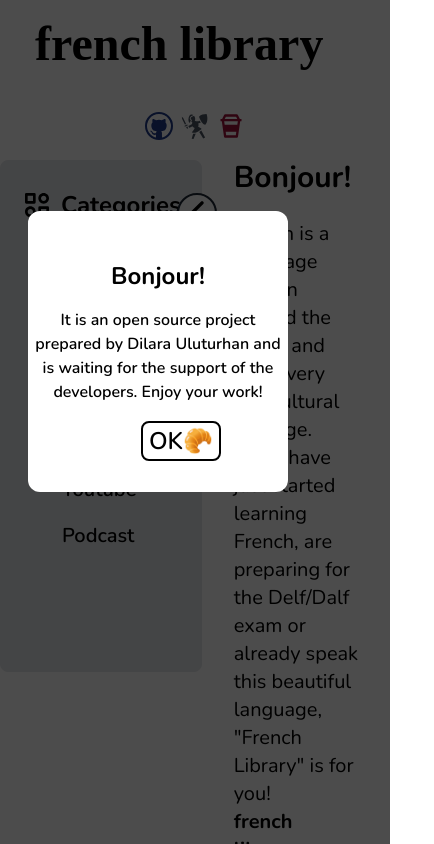
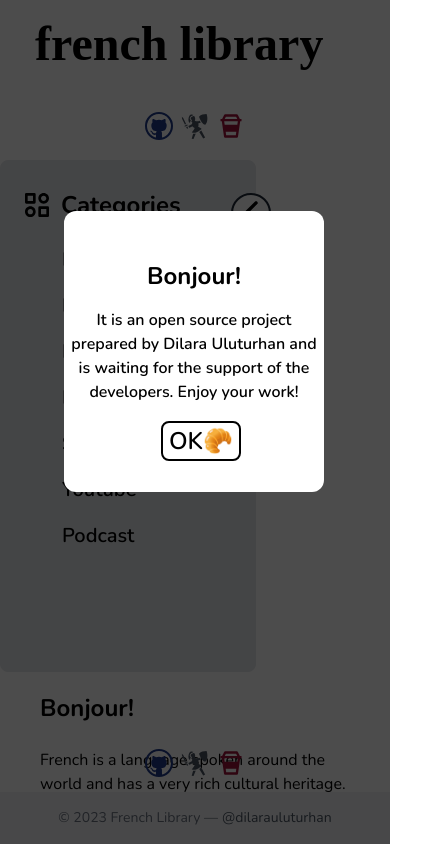
Before and after one commit to dilarauluturhan/french-library, a React (Create React App) app: page / in a window 390 px wide. Shown: the top 844 px of the page, 434 px wide, since content can reach past the window. Built offline with nearby package versions, Linux system fonts and the light colour scheme; a web font is replaced by a local one.

Commit message:
feat: add mobile responsive

```diff
--- a/src/components/Footer.js
+++ b/src/components/Footer.js
@@ -5,7 +5,7 @@ import { BiCoffeeTogo } from 'react-icons/bi';
 
 const Footer = () => {
   return (
-    <footer className='font-nunito'>
+    <footer className='font-nunito fixed bottom-0 w-full'>
       <section className='text-gray-600 relative'>
         <div className='container px-5 py-2 mx-auto'>
           <div className='mx-auto'>
--- a/src/components/Main.js
+++ b/src/components/Main.js
@@ -14,7 +14,7 @@ const Main = () => {
   };
 
   return (
-    <main className='font-nunito flex'>
+    <main className='font-nunito sm:flex'>
       <div
         className={`${open ? 'w-64' : 'w-20'} duration-300 h-32 p-5 pt-7 bg-gray-200 relative border rounded-lg`}
       >
@@ -42,9 +42,9 @@ const Main = () => {
           ))}
         </ul>
       </div>
-      <div className={`pl-8 ${activeCategory ? 'hidden' : ''}`}>
-        <h1 className='text-3xl font-bold'>Bonjour!</h1><br />
-        <p className='text-xl'>
+      <div className={`pr-10 pl-10 pt-5 sm:pt-0 sm:pl-8 ${activeCategory ? 'hidden' : ''}`}>
+        <h1 className='text-2xl sm:text-3xl font-bold'>Bonjour!</h1><br />
+        <p className='text-md sm:text-xl flex-wrap md:flex-nowrap'>
           French is a language spoken around the world and has a very rich cultural heritage. <br />If you have just started learning French, are preparing for the Delf/Dalf exam or already speak this beautiful language, "French Library" is for you!<br />
           <b>french library</b> was designed as a tool for you to access resources related to French. The project allows users to easily access resources based on their interests.<br /><br />
           If you want to improve your French vocabulary, the <b>Dictionary</b> category is perfect for you. It provides an opportunity to both learn and practice.<br />
@@ -58,13 +58,13 @@ const Main = () => {
           Start your French adventure with the <b>french library</b> and discover the beauties of the language.🥳
         </p>
       </div>
-      <div className='p-7 ml-5 mt-1 pt-0 flex-1 h-screen'>
+      <div className='p-7 ml-7 sm:ml-5 mt-1 sm:pt-0 flex-1 h-screen'>
         <ul className='grid grid-cols-1 sm:grid-cols-2 lg:grid-cols-3 gap-x-3 gap-y-6'>
           {DATA
             .filter((item) => item.category === activeCategory)
             .map((item) => (
               <li key={item.id}>
-                <a href={item.link} target='blank' className='flex w-96 p-2 font-semibold text-xl bg-gray-50 border rounded-lg duration-300' rel="noopener noreferrer">
+                <a href={item.link} target='blank' className='flex w-5/6 sm:w-96 p-2 font-semibold text-xl bg-gray-50 border rounded-lg duration-300' rel="noopener noreferrer">
                   {item.name}
                 </a>
               </li>
--- a/src/components/Popup.js
+++ b/src/components/Popup.js
@@ -10,10 +10,10 @@ const Popup = () => {
     return (
         isPopupOpen && (
             <div className='font-nunito fixed top-0 left-0 w-full h-full bg-popup z-10'>
-                <div className='bg-white w-2/3 h-1/3 sm:w-96 sm:h-96 border border-transparent rounded-xl absolute top-1/4 left-7 sm:top-1/4 sm:left-39'>
+                <div className='bg-white w-2/3 h-1/3 sm:w-96 sm:h-96 border border-transparent rounded-xl absolute top-1/4 left-16 sm:top-1/4 sm:left-39'>
                     <h1 className='text-2xl sm:text-4xl font-bold text-center mt-12'>Bonjour!</h1>
                     <p className=' text-md sm:text-xl text-center font-semibold mt-4'>It is an open source project prepared by Dilara Uluturhan and is waiting for the support of the developers. Enjoy your work!</p>
-                    <button className='text-2xl sm:text-3xl font-semibold bg-transparent hover:bg-gray-200 border-2 rounded-lg border-black w-20 h-10 sm:w-24 sm:h-14 absolute left-28 sm:left-36 top-3/4 sm:top-64' onClick={closePopup}>OK🥐</button>
+                    <button className='text-2xl sm:text-3xl font-semibold bg-transparent hover:bg-gray-200 border-2 rounded-lg border-black w-20 h-10 sm:w-24 sm:h-14 absolute left-24 sm:left-36 top-3/4 sm:top-64' onClick={closePopup}>OK🥐</button>
                 </div>
             </div>
         )
```
